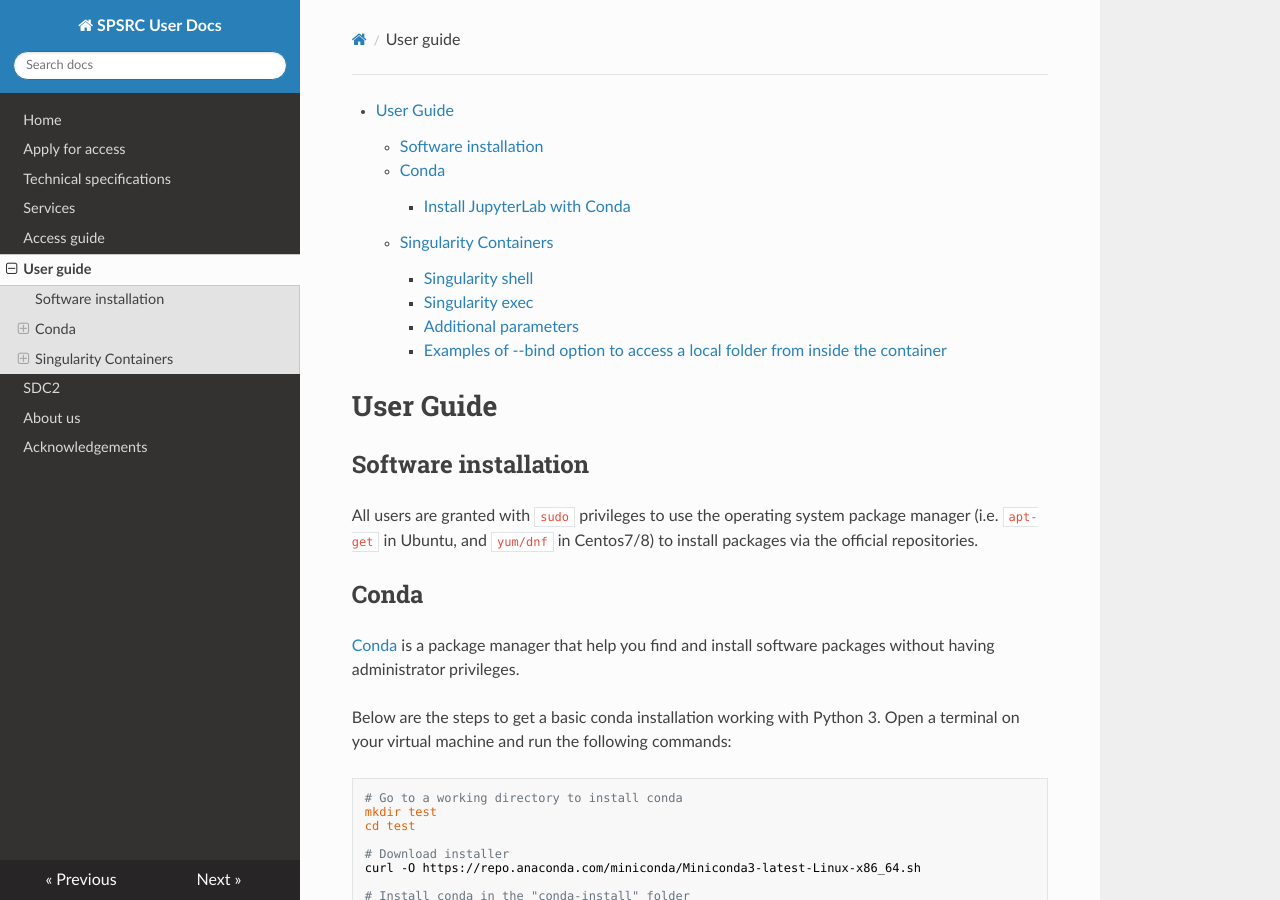
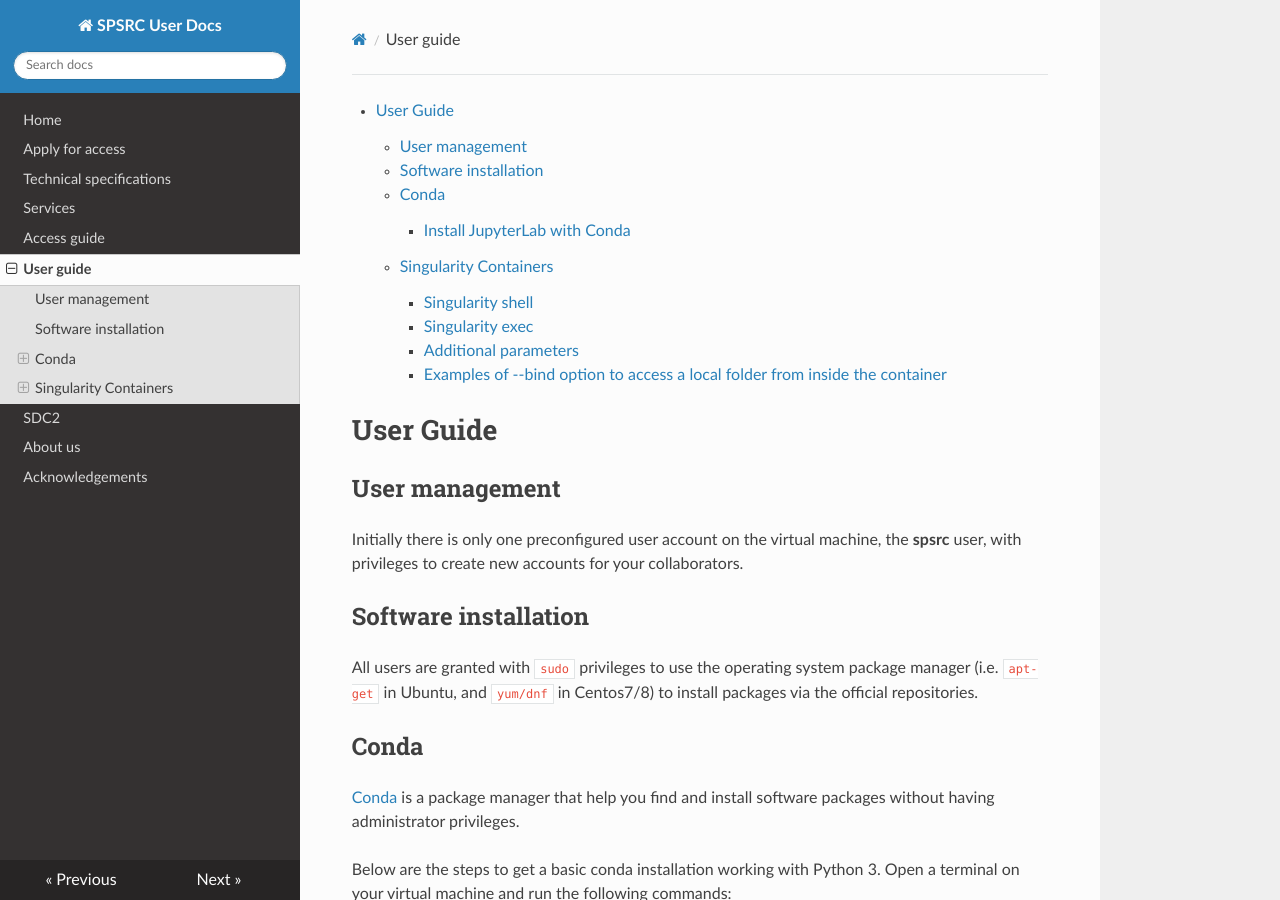
Before and after one commit to espsrc/spsrc_user_docs, an MkDocs documentation site: the page built from docs/user_guide.md, in a window 1280 px wide and 900 px high. Built offline with MkDocs 1.6.1, drawn with Linux system fonts in a browser that asks for light colours; nearby versions of some CDN libraries.

Commit message:
Add user management

```diff
--- a/docs/user_guide.md
+++ b/docs/user_guide.md
@@ -1,6 +1,11 @@
 [TOC]
 
 # User Guide
+
+## User management
+
+Initially there is only one preconfigured user account on the virtual machine, the **spsrc** user,
+with privileges to create new accounts for your collaborators.
 
 ## Software installation
 
```
